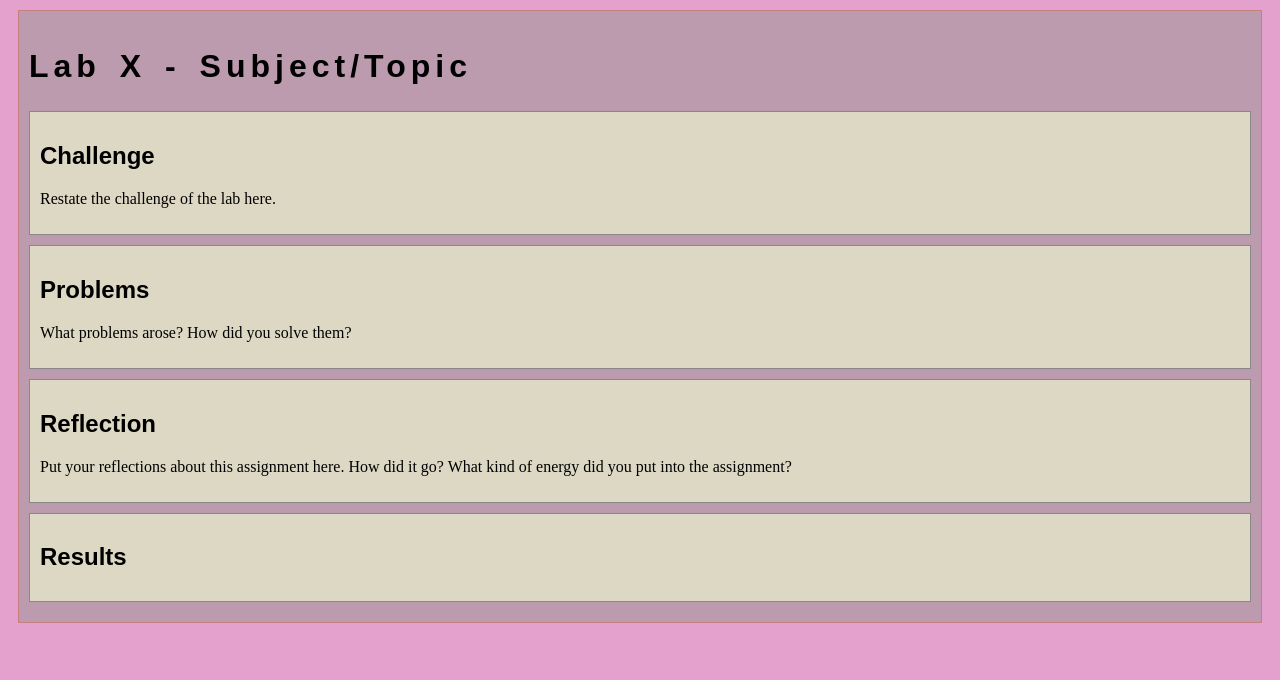
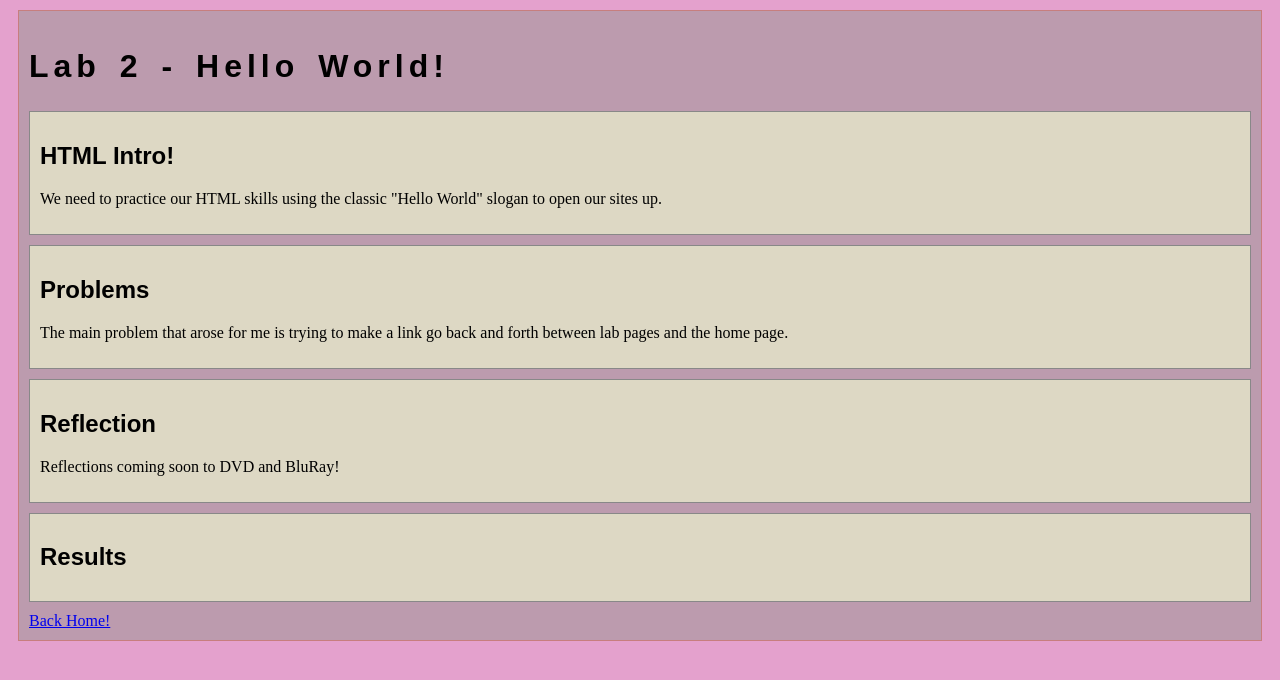
Before and after one commit to elisehansen00/art, a plain HTML site: page lab2/index.html in a window 1280 px wide. Drawn offline with nearby package versions, Linux system fonts and the light colour scheme.

Commit message:
edited Labs 1 & 2 and added links

```diff
--- a/lab2/index.html
+++ b/lab2/index.html
@@ -2,7 +2,7 @@
 <html>
 <head>
 	<!-- This title is used for tabs and bookmarks -->
-	<title>Lab X - Subject/Topic</title>
+	<title>Lab 2 - Hello World! </title>
 
 	<!-- Use UTF character set, a good idea with any webpage -->
   	<meta charset="UTF-8" />
@@ -23,20 +23,20 @@
 	<!-- Style this page by changing the CSS in ../css/site.css or css/lab.css -->
 	<main id="content">
 		<section>
-			<h1>Lab X - Subject/Topic</h1>
+			<h1>Lab 2 - Hello World! </h1>
 			<div class="minor-section">
-					<h2>Challenge</h2>
-					<p>Restate the challenge of the lab here.</p>
+					<h2> HTML Intro!</h2>
+					<p> We need to practice our HTML skills using the classic "Hello World" slogan to open our sites up.</p>
 			</div>
 
 			<div class="minor-section">
 					<h2>Problems</h2>
-					<p>What problems arose? How did you solve them? </p>
+					<p> The main problem that arose for me is trying to make a link go back and forth between lab pages and the home page. </p>
 			</div>
 
 			<div class="minor-section">
 					<h2>Reflection</h2>
-					<p>Put your reflections about this assignment here. How did it go? What kind of energy did you put into the assignment? </p>
+					<p> Reflections coming soon to DVD and BluRay! </p>
 			</div>
 
 			<div class="minor-section">
@@ -46,6 +46,7 @@
 		</section>
 		<nav id="links">
 			<!-- Put links to other pages (including the homepage) here. -->
+			 <a href="https://elisehansen00.github.io/art101/"> Back Home! </a>
 		</nav>
 	</main>
 </body>
```
Also changed, not shown: index.html (+1 -0 lines), lab1/index.html (+2 -2 lines).
